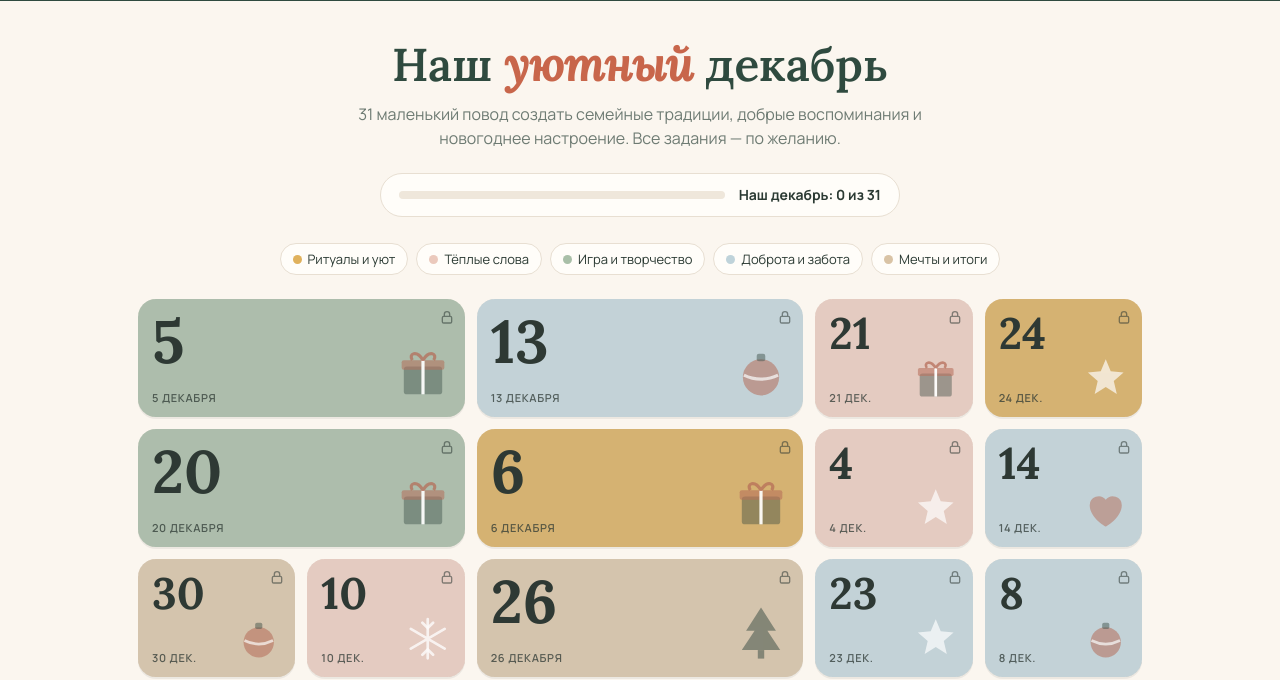
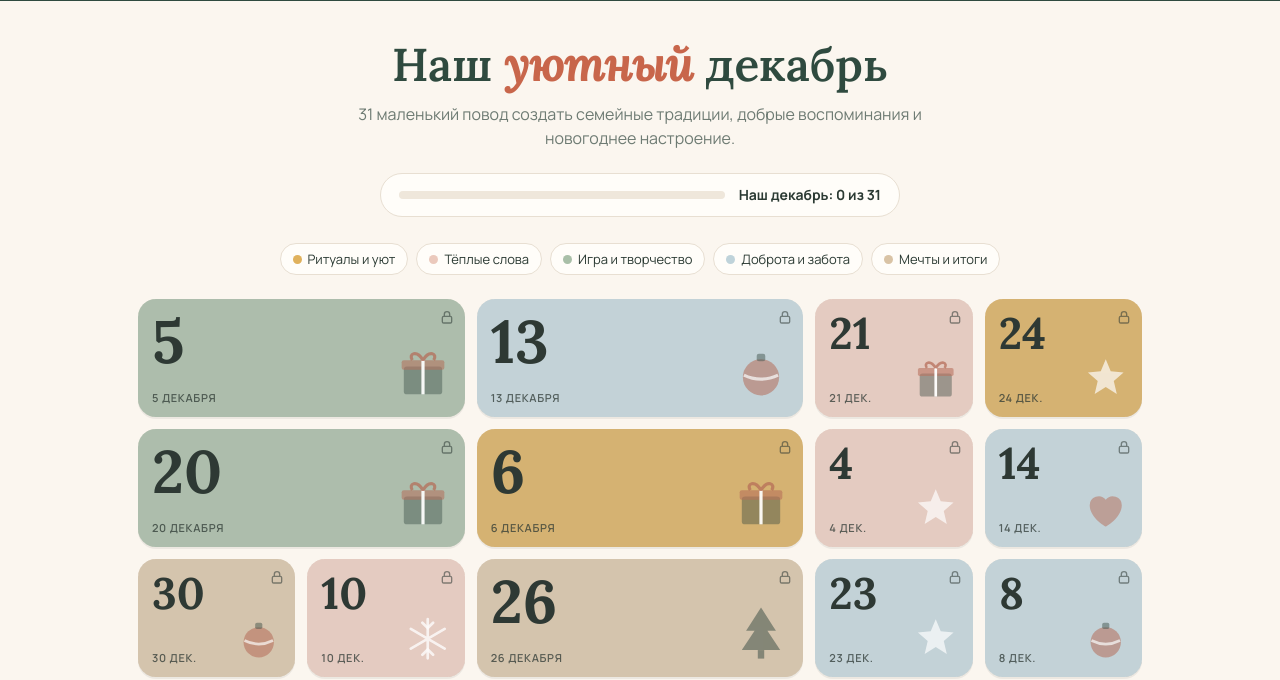
Before and after one commit to irinaburljaeva/neprostodeti, a plain HTML site: page index.html in a window 1280 px wide. Shown: the part 136-816 px from the top of the page. Drawn offline with Linux system fonts and the light colour scheme.

Commit message:
Update index.html

```diff
--- a/index.html
+++ b/index.html
@@ -153,7 +153,7 @@
    ===================================================================== */
 const CONFIG = {
   title: "Наш <em>уютный</em> декабрь",
-  lead:  "31 маленький повод создать семейные традиции, добрые воспоминания и новогоднее настроение. Все задания — по желанию.",
+  lead:  "31 маленький повод создать семейные традиции, добрые воспоминания и новогоднее настроение.",
   footer:"Прошедшие дни остаются открытыми — возвращайтесь к ним в любом порядке.",
   startDate: "2026-12-01",
   days: 31,
```
